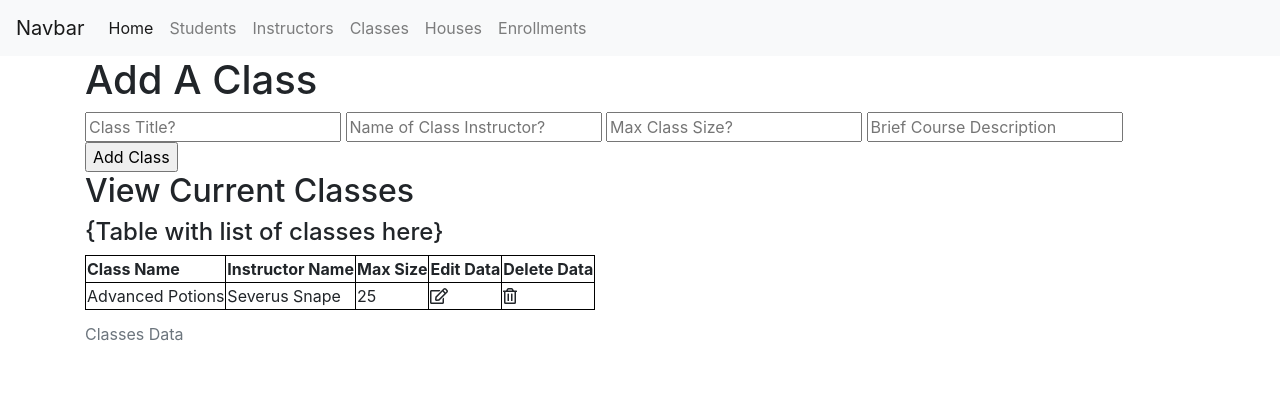
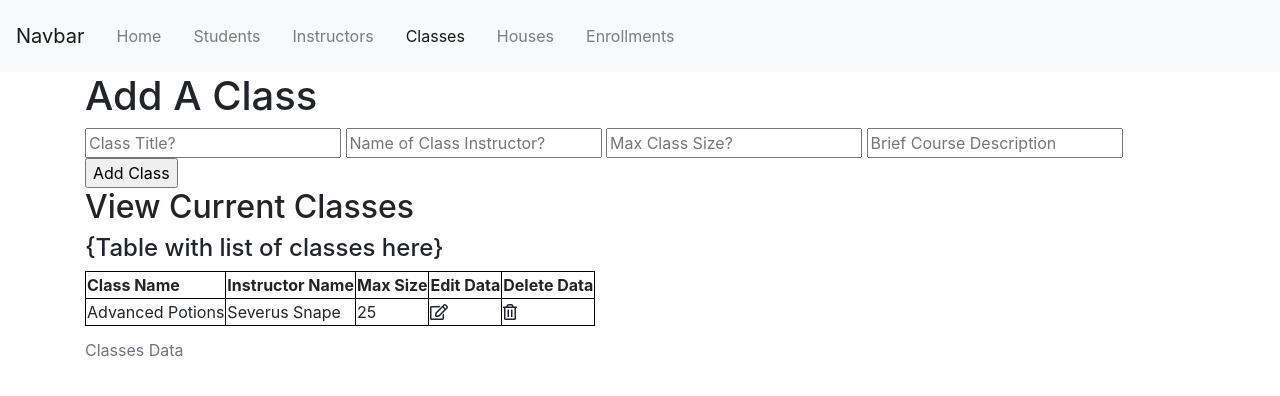
Before and after one commit to lagunasmel/Hogwarts-Registrar, a Flask app: page /classes in a window 1280 px wide. Shown: the top 396 px of the page. Run offline with Flask 2, Linux system fonts and the light colour scheme; some libraries are stand-ins or nearby versions.

Commit message:
UI changes based on peer feedback

```diff
--- a/app.py
+++ b/app.py
@@ -20,6 +20,7 @@ def students():
         ]
     }
     data['table'] = table
+    data['housenames'] = [(1, 'NULL'), (2, 'House1')]
     return render_template('students.html', data=data)
 
 
--- a/templates/classes.html
+++ b/templates/classes.html
@@ -1,4 +1,5 @@
 {% extends "layouts/base.html" %}
+{% set active_page = "classes" %}
 {% import 'macros.html' as macros %}
 
 
--- a/templates/enrollments.html
+++ b/templates/enrollments.html
@@ -1,4 +1,5 @@
 {% extends "layouts/base.html" %}
+{% set active_page = "enrollments" %}
 {% import 'macros.html' as macros %}
 
 
--- a/templates/houses.html
+++ b/templates/houses.html
@@ -1,4 +1,5 @@
 {% extends "layouts/base.html" %}
+{% set active_page = "houses" %}
 {% import 'macros.html' as macros %}
 
 
--- a/templates/instructors.html
+++ b/templates/instructors.html
@@ -1,4 +1,5 @@
 {% extends "layouts/base.html" %}
+{% set active_page = "instructors" %}
 {% import 'macros.html' as macros %}
 
 {% block body %}
--- a/templates/layouts/base.html
+++ b/templates/layouts/base.html
@@ -1,16 +1,32 @@
+{% set navigation_bar = [
+    ('index', 'Home'),
+    ('students', 'Students'),
+    ('instructors', 'Instructors'),
+    ('classes', 'Classes'),
+    ('houses', 'Houses'),
+    ('enrollments', 'Enrollments')
+] -%}
+
+{% set active_page = active_page|default('index') -%}
+
+
 <!DOCTYPE html>
 <html lang="en">
 <head>
     <meta charset="UTF-8">
     <meta name="viewport" content="width=device-width, initial-scale=1.0">
+    {#    Bootstrap CSS (JS at the bottom of body) #}
     <link rel="stylesheet" href="https://cdn.jsdelivr.net/npm/bootstrap@4.5.3/dist/css/bootstrap.min.css"
           integrity="sha384-TX8t27EcRE3e/ihU7zmQxVncDAy5uIKz4rEkgIXeMed4M0jlfIDPvg6uqKI2xXr2" crossorigin="anonymous">
+    {#    Local CSS#}
     <link rel="stylesheet" href="{{ url_for('static', filename='css/main.css') }}">
+    {#    Fontawesome icon pack#}
     <script
             src="https://cdnjs.cloudflare.com/ajax/libs/font-awesome/5.13.1/js/all.min.js"
             integrity="sha256-HkXXtFRaflZ7gjmpjGQBENGnq8NIno4SDNq/3DbkMgo="
             crossorigin="anonymous"
     ></script>
+
     <title>{% block title %}{% endblock %} Hogwarts Registrar</title>
     {% block head %}{% endblock %}
 </head>
@@ -27,24 +43,12 @@
 
             <div class="collapse navbar-collapse" id="navbarSupportedContent">
                 <ul class="navbar-nav mr-auto">
-                    <li class="nav-item active">
-                        <a class="nav-link" href="/">Home </a>
-                    </li>
-                    <li class="nav-item">
-                        <a class="nav-link" href={{ url_for('students') }}>Students</a>
-                    </li>
-                    <li class="nav-item">
-                        <a class="nav-link" href={{ url_for('instructors') }}>Instructors</a>
-                    </li>
-                    <li class="nav-item">
-                        <a class="nav-link" href={{ url_for('classes') }}>Classes</a>
-                    </li>
-                    <li class="nav-item">
-                        <a class="nav-link" href={{ url_for('houses') }}>Houses</a>
-                    </li>
-                    <li class="nav-item">
-                        <a class="nav-link" href={{ url_for('enrollments') }}>Enrollments</a>
-                    </li>
+                    {% for id, caption in navigation_bar %}
+                        <li class="nav-link {% if id == active_page %} active {% endif %}">
+                            <a class="nav-link" href="{{ url_for(id) }}">{{ caption }}</a>
+                        </li>
+                    {% endfor %}
+
                 </ul>
             </div>
         </nav>
@@ -54,6 +58,21 @@
 {% block body %}
 {% endblock body %}
 
+{#Bootstrap JS files#}
+<script src="https://code.jquery.com/jquery-3.3.1.slim.min.js"
+        integrity="sha384-q8i/X+965DzO0rT7abK41JStQIAqVgRVzpbzo5smXKp4YfRvH+8abtTE1Pi6jizo"
+        crossorigin="anonymous"></script>
+<script src="https://cdnjs.cloudflare.com/ajax/libs/popper.js/1.14.7/umd/popper.min.js"
+        integrity="sha384-UO2eT0CpHqdSJQ6hJty5KVphtPhzWj9WO1clHTMGa3JDZwrnQq4sF86dIHNDz0W1"
+        crossorigin="anonymous"></script>
+<script src="https://stackpath.bootstrapcdn.com/bootstrap/4.3.1/js/bootstrap.min.js"
+        integrity="sha384-JjSmVgyd0p3pXB1rRibZUAYoIIy6OrQ6VrjIEaFf/nJGzIxFDsf4x0xIM+B07jRM"
+        crossorigin="anonymous"></script>
+
+<script type="text/javascript">$(".nav .nav-link").on("click", function () {
+    $(".nav").find(".active").removeClass("active");
+    $(this).addClass("active");
+});</script>
 
 </body>
 </html>
```
Also changed, not shown: templates/students.html (+13 -7 lines).
